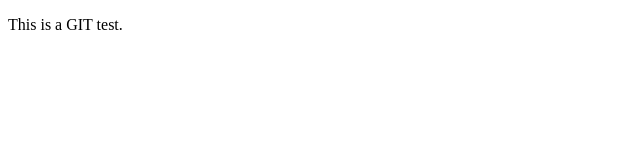
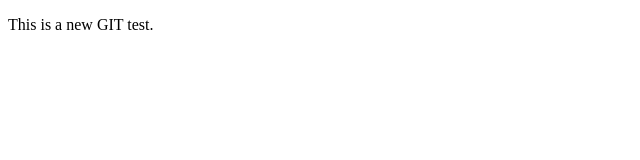
Before and after one commit to cheukyinl/Assignment-3, a plain HTML site: page test.html in a window 1280 px wide. Shown: the full height of the page, 0-640 px from the left. Drawn offline with Linux system fonts and the light colour scheme.

Commit message:
new test 2

```diff
--- a/test.html
+++ b/test.html
@@ -6,6 +6,6 @@
     <title>Document</title>
 </head>
 <body>
-    <p>This is a GIT test.</p>
+    <p>This is a new GIT test.</p>
 </body>
 </html>
```
